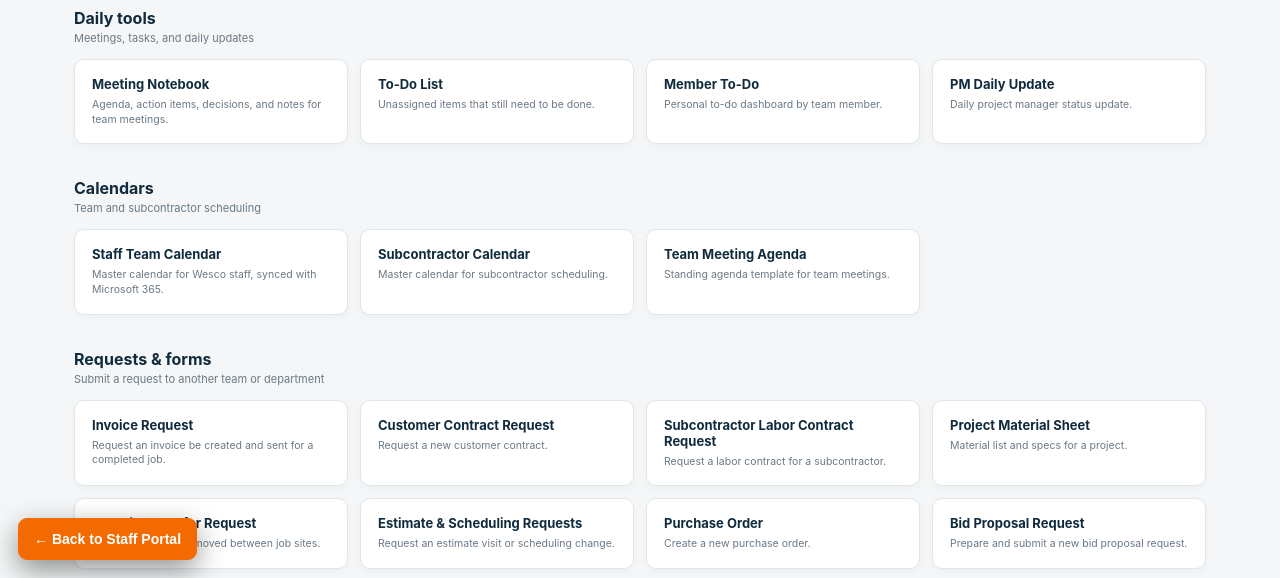
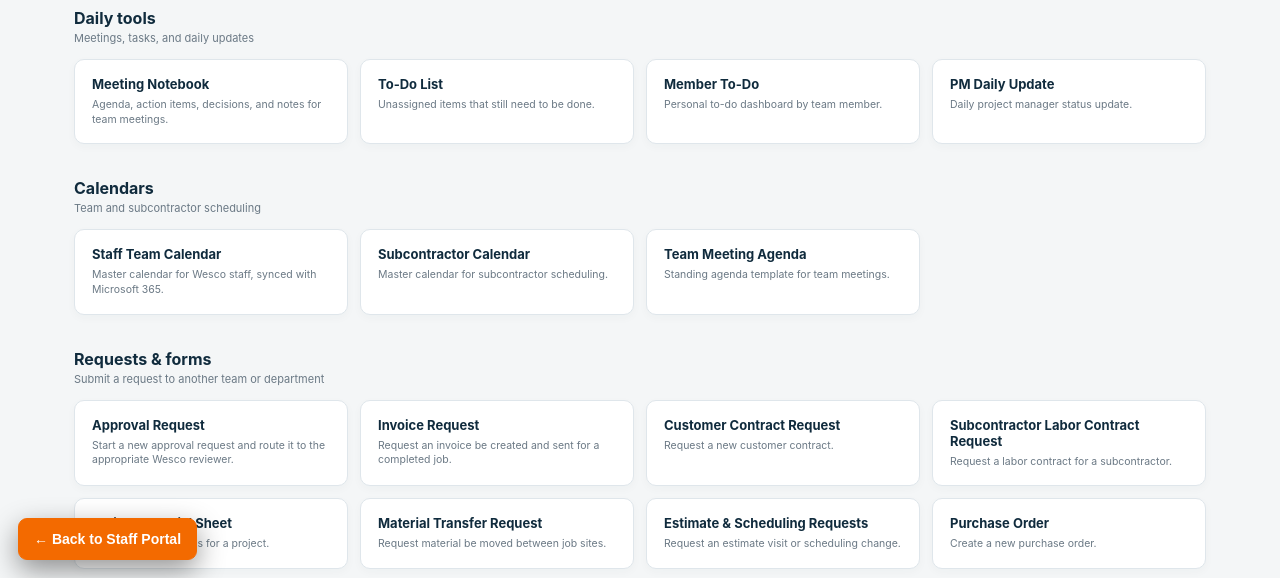
Before and after one commit to trallen1686-glitch/Wesco-Dashboard-App, a plain HTML site: page index.html in a window 1280 px wide. Shown: the part 222-800 px from the top of the page. Drawn offline with Linux system fonts and the light colour scheme.

Commit message:
Add approval request to Wesco Hub

```diff
--- a/index.html
+++ b/index.html
@@ -60,6 +60,7 @@
     <h2>Requests &amp; forms</h2>
     <p class="sub">Submit a request to another team or department</p>
     <div class="grid">
+      <a class="card" href="Wesco-Approval-Template.html"><b>Approval Request</b><span>Start a new approval request and route it to the appropriate Wesco reviewer.</span></a>
       <a class="card" href="Wesco%20Invoice%20Request.html"><b>Invoice Request</b><span>Request an invoice be created and sent for a completed job.</span></a>
       <a class="card" href="Wesco%20Customer%20Contract%20Request.html"><b>Customer Contract Request</b><span>Request a new customer contract.</span></a>
       <a class="card" href="Wesco%20Subcontractor%20Labor%20Contract%20Request.html"><b>Subcontractor Labor Contract Request</b><span>Request a labor contract for a subcontractor.</span></a>
```
